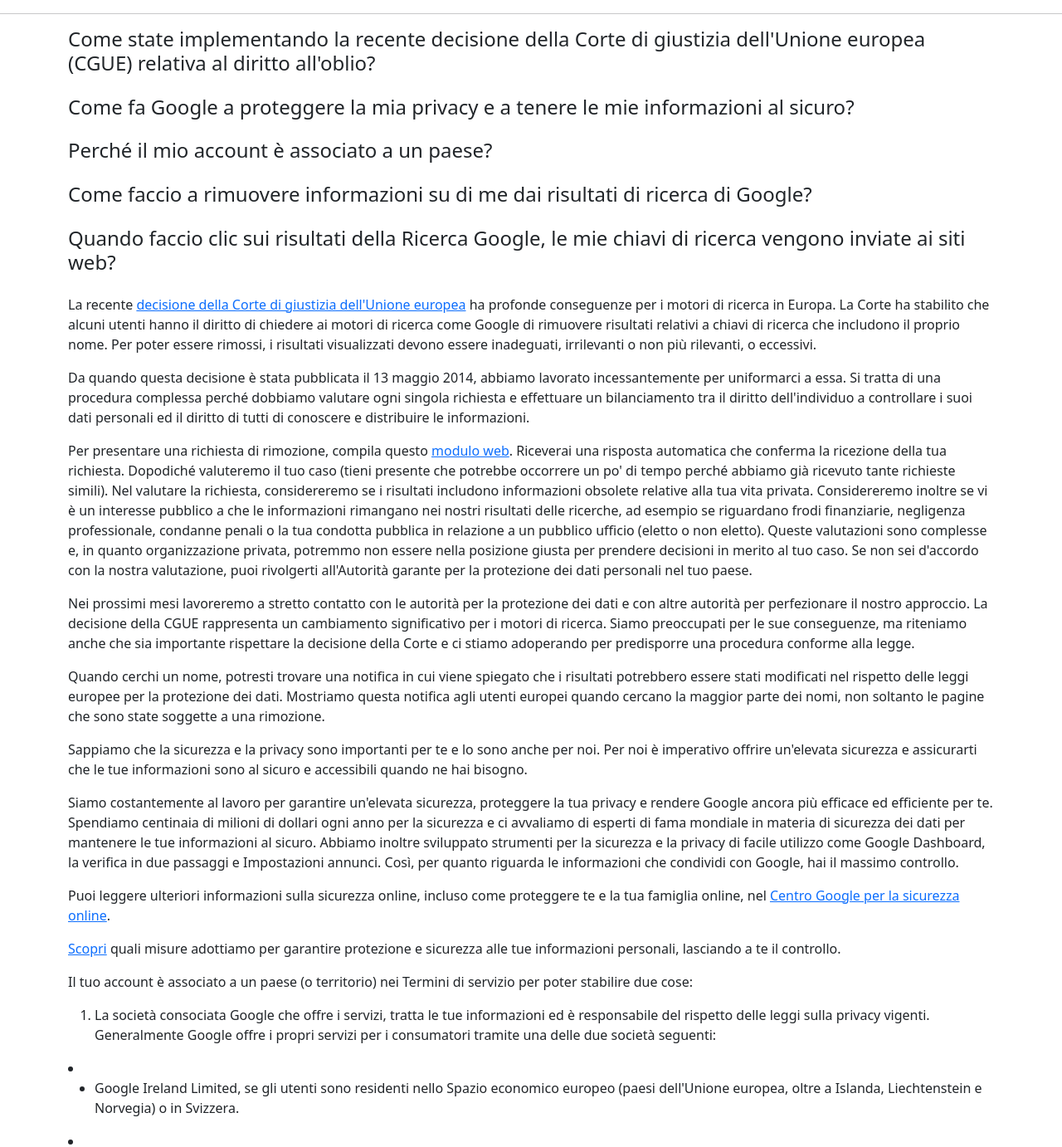
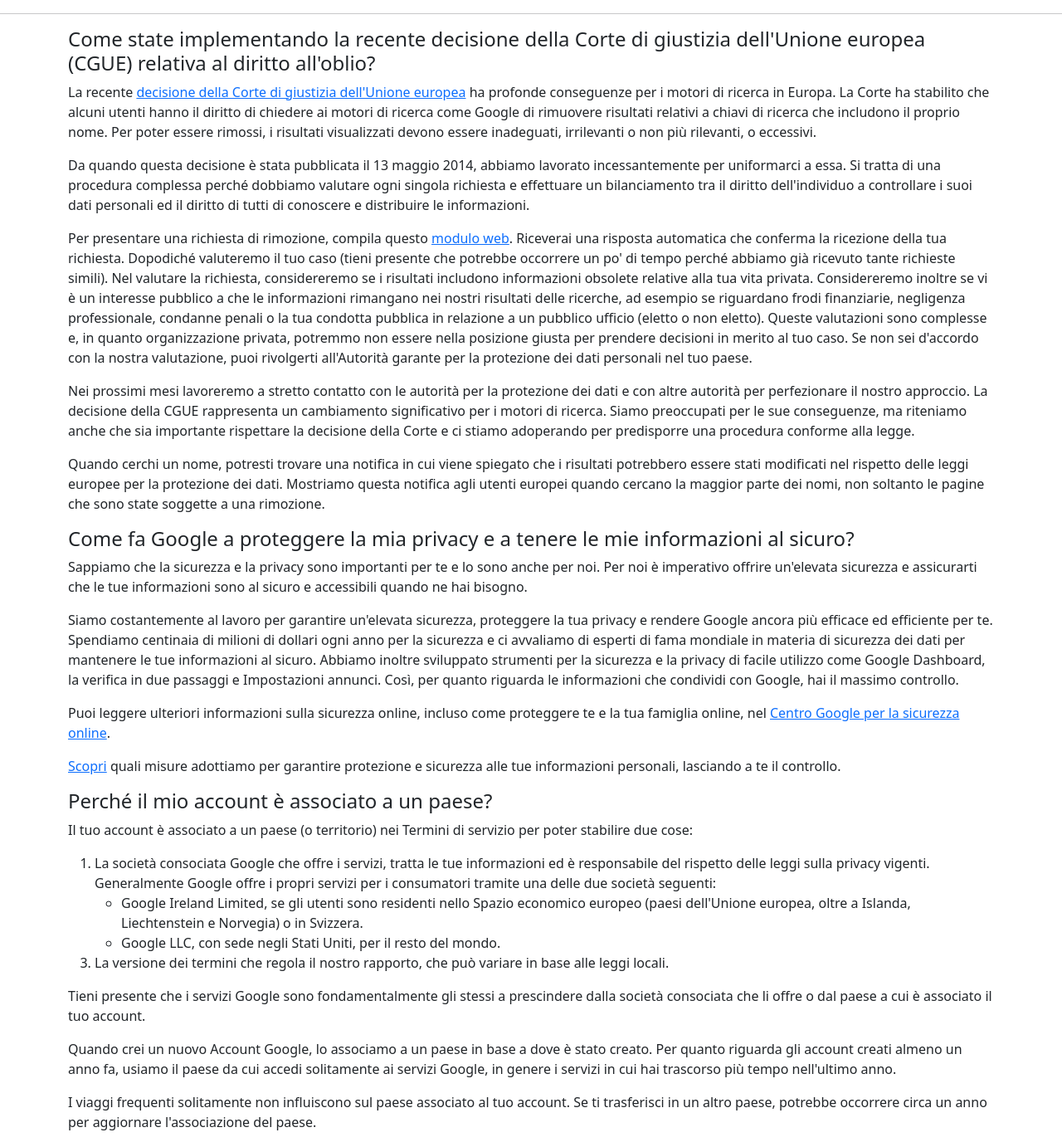
Before and after one commit to br4nc4/php-google-faq, a PHP site: page / in a window 1280 px wide. Shown: the part 78-1460 px from the top of the page at 83% size. Run offline with PHP 8.4, Linux system fonts and the light colour scheme; some libraries are stand-ins or nearby versions.

Commit message:
printed correctly / problem with ordered list

```diff
--- a/index.php
+++ b/index.php
@@ -25,10 +25,7 @@ $db = [
         "titolo" => "Perché il mio account è associato a un paese?",
         "paragrafo" => [
             "Il tuo account è associato a un paese (o territorio) nei Termini di servizio per poter stabilire due cose:",
-            "<ol><li>La società consociata Google che offre i servizi, tratta le tue informazioni ed è responsabile del rispetto delle leggi sulla privacy vigenti. Generalmente Google offre i propri servizi per i consumatori tramite una delle due società seguenti:</li></ol>",
-            "<li><ul><li>Google Ireland Limited, se gli utenti sono residenti nello Spazio economico europeo (paesi dell'Unione europea, oltre a Islanda, Liechtenstein e Norvegia) o in Svizzera.</li></ul></li>",
-            "<li><ul><li>Google LLC, con sede negli Stati Uniti, per il resto del mondo.</li></ul></li>",
-            "<ol><li>La versione dei termini che regola il nostro rapporto, che può variare in base alle leggi locali.</li></ol>",
+            "<ol><li>La società consociata Google che offre i servizi, tratta le tue informazioni ed è responsabile del rispetto delle leggi sulla privacy vigenti. Generalmente Google offre i propri servizi per i consumatori tramite una delle due società seguenti:</li><li class='list-unstyled'><ul><li>Google Ireland Limited, se gli utenti sono residenti nello Spazio economico europeo (paesi dell'Unione europea, oltre a Islanda, Liechtenstein e Norvegia) o in Svizzera.</li><li>Google LLC, con sede negli Stati Uniti, per il resto del mondo.</li></ul></li><li>La versione dei termini che regola il nostro rapporto, che può variare in base alle leggi locali.</li></ol>",
             "Tieni presente che i servizi Google sono fondamentalmente gli stessi a prescindere dalla società consociata che li offre o dal paese a cui è associato il tuo account.",
             "Quando crei un nuovo Account Google, lo associamo a un paese in base a dove è stato creato. Per quanto riguarda gli account creati almeno un anno fa, usiamo il paese da cui accedi solitamente ai servizi Google, in genere i servizi in cui hai trascorso più tempo nell'ultimo anno.",
             "I viaggi frequenti solitamente non influiscono sul paese associato al tuo account. Se ti trasferisci in un altro paese, potrebbe occorrere circa un anno per aggiornare l'associazione del paese.",
@@ -106,14 +103,8 @@ $db = [
     <main>
         <div class="container">
             <?php
-            for ($i=0; $i<count($db); $i++) {
-                $titolo = $db[$i];
-                echo "<h4 class='mb-4'>" . $titolo["titolo"] . "</h4>";
-            }
-            ?>
-
-            <?php
             foreach ($db as $i => $section) {
+                echo "<h4>" . $section["titolo"] . "</h4>";
                 foreach($section["paragrafo"] as $risposta) {
                     echo "<p>" . $risposta . "</p>";
                 }
```
